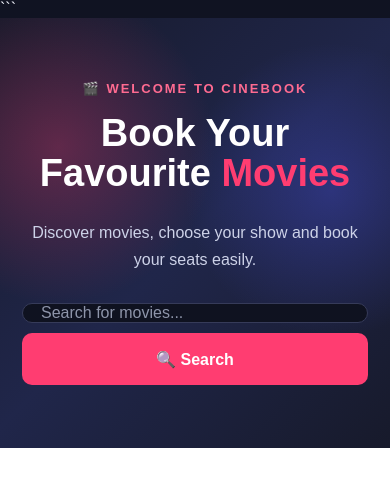
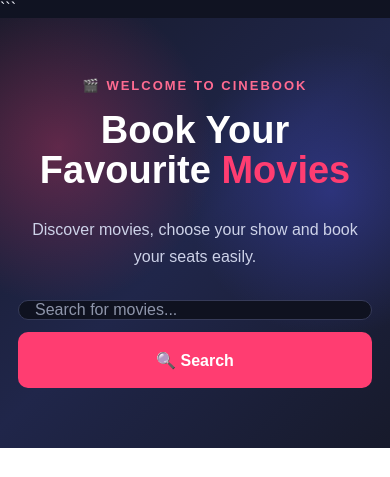
Before and after one commit to tanishkgupta181/CineBook-Django, a Django app: page / in a window 390 px wide. Shown: the part 145-622 px from the top of the page. Run offline with Django 5.2, Linux system fonts and the light colour scheme; the visitor is signed in with stand-in values (Sample User, id 1); data that the repository does not hold is empty; parts of the project's set-up code (start-up, migrations or seed data) failed here and were passed over.

Commit message:
Improve mobile movie search layout

```diff
--- a/static/css/style.css
+++ b/static/css/style.css
@@ -1,3 +1,4 @@
+
 
 /* =========================================================
    CINEBOOK - COMPLETE STYLE
@@ -252,6 +253,10 @@
 .movie-search input {
     flex: 1;
 
+    width: 100%;
+
+    min-width: 0;
+
     height: 52px;
 
     padding: 0 18px;
@@ -278,6 +283,8 @@
 }
 
 .movie-search button {
+    flex-shrink: 0;
+
     height: 52px;
 
     padding: 0 25px;
@@ -1235,6 +1242,10 @@
         grid-template-columns:
             repeat(2, 1fr);
     }
+
+    .movie-search {
+        max-width: 650px;
+    }
 }
 
 
@@ -1267,7 +1278,7 @@
     .cine-hero {
         min-height: 430px;
 
-        padding: 55px 22px;
+        padding: 55px 18px;
     }
 
     .hero-small {
@@ -1282,19 +1293,51 @@
         font-size: 16px;
     }
 
+
+    /* ---------- MOBILE SEARCH ---------- */
+
     .movie-search {
+        width: 100%;
+
+        max-width: none;
+
+        margin: 28px auto 0;
+
+        display: flex;
+
         flex-direction: column;
 
-        max-width: 500px;
+        align-items: stretch;
+
+        gap: 12px;
     }
 
     .movie-search input {
         width: 100%;
+
+        min-width: 100%;
+
+        height: 54px;
+
+        padding: 0 16px;
+
+        font-size: 16px;
+
+        border-radius: 10px;
     }
 
     .movie-search button {
         width: 100%;
+
+        height: 54px;
+
+        padding: 0 20px;
+
+        font-size: 16px;
+
+        border-radius: 10px;
     }
+
 
     .movies-section {
         padding: 50px 20px;
@@ -1376,4 +1419,29 @@
     .section-heading h2 {
         font-size: 28px;
     }
+
+    /* Extra-small phone search */
+    .movie-search {
+        width: 100%;
+
+        padding: 0;
+    }
+
+    .movie-search input {
+        width: 100%;
+
+        min-width: 100%;
+
+        height: 56px;
+
+        font-size: 16px;
+    }
+
+    .movie-search button {
+        width: 100%;
+
+        height: 56px;
+
+        font-size: 16px;
+    }
 }
```
